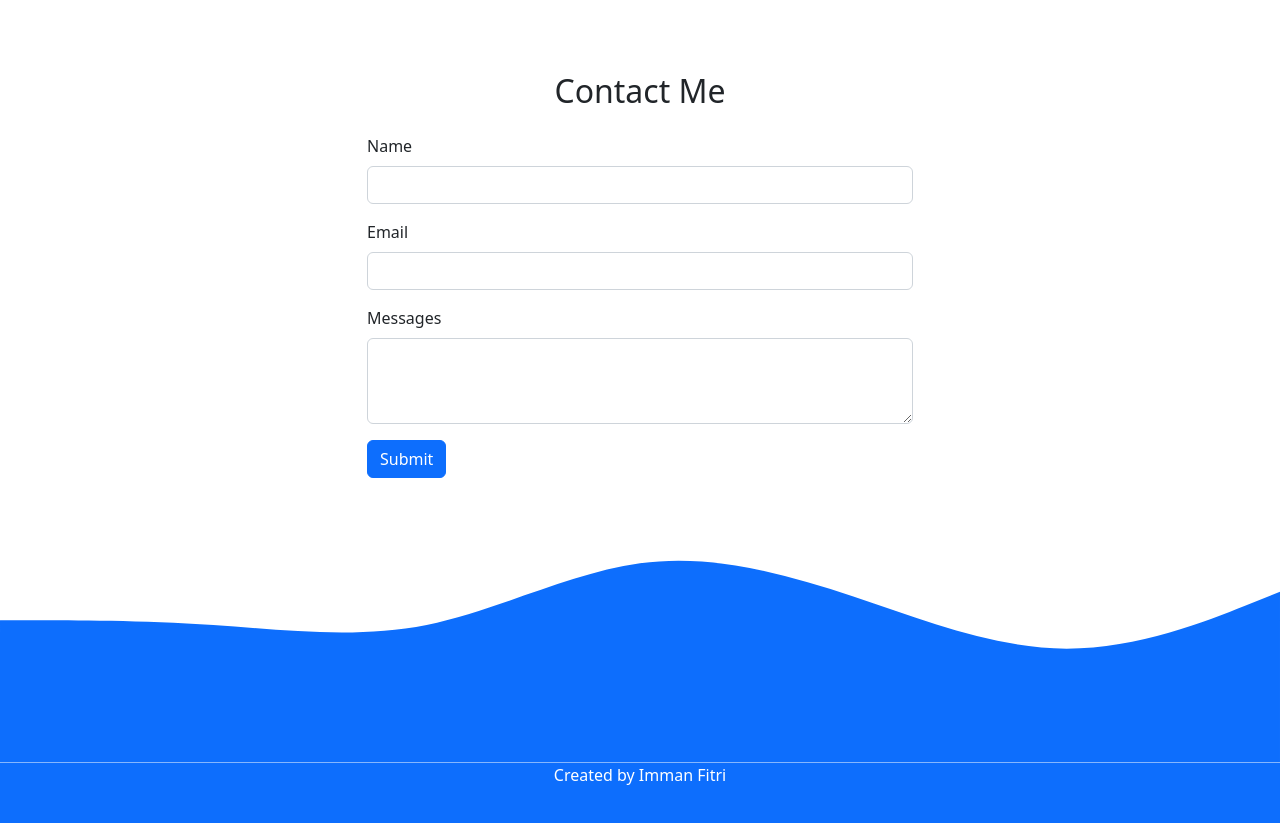
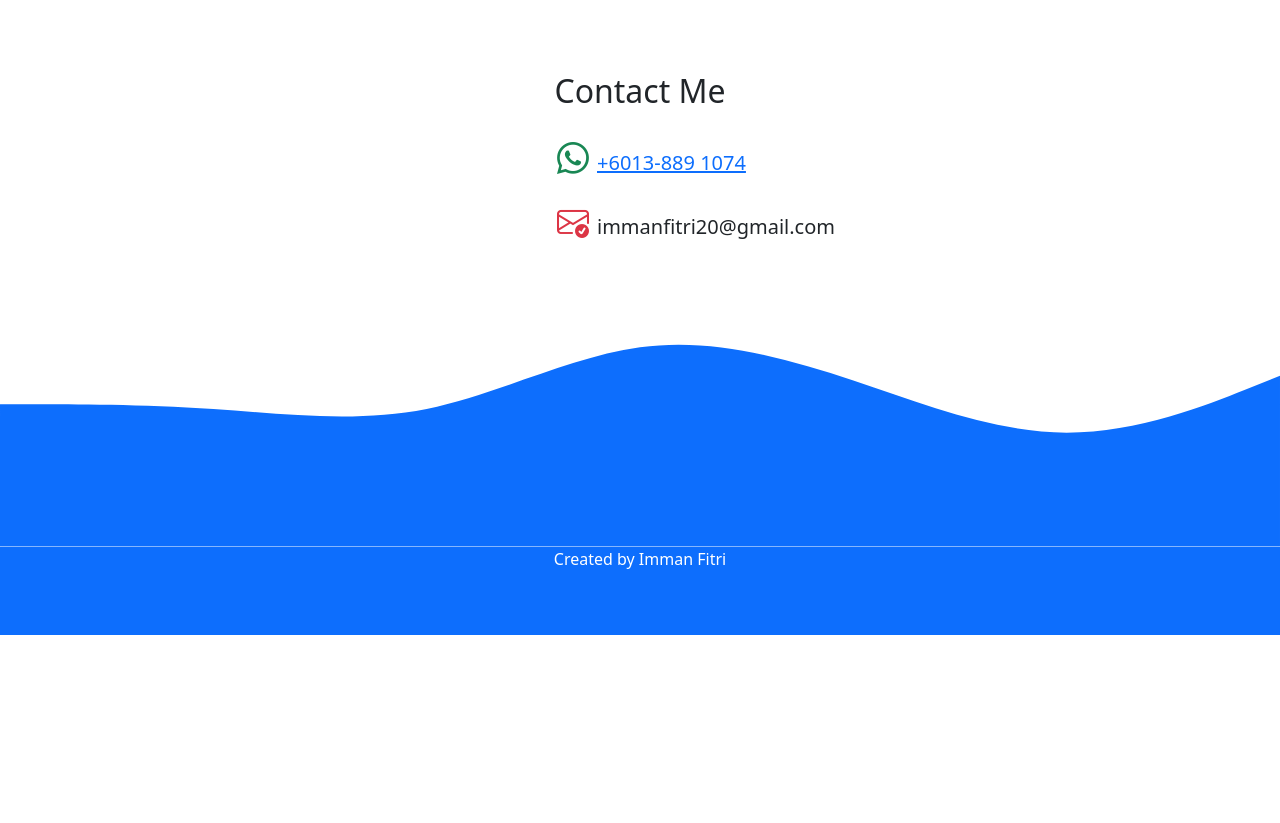
Before and after one commit to ImmanFtri/bootstrap_v5, a plain HTML site: page portfolio/index.html in a window 1280 px wide. Shown: the part 2740-3563 px from the top of the page. After the commit the page ends 3375 px from the top, so only its background shows below. Drawn offline with nearby package versions, Linux system fonts and the light colour scheme.

Commit message:
Update index.html

```diff
--- a/portfolio/index.html
+++ b/portfolio/index.html
@@ -6,6 +6,7 @@
     <title>Personal Portfolio | Imman Fitri</title>
     <link href="https://cdn.jsdelivr.net/npm/bootstrap@5.2.0-beta1/dist/css/bootstrap.min.css" rel="stylesheet" integrity="sha384-0evHe/X+R7YkIZDRvuzKMRqM+OrBnVFBL6DOitfPri4tjfHxaWutUpFmBp4vmVor" crossorigin="anonymous" />
     <link rel="stylesheet" href="style.css" />
+    <link rel="stylesheet" href="https://cdn.jsdelivr.net/npm/bootstrap-icons@1.8.3/font/bootstrap-icons.css" />
   </head>
 
   <body id="home">
@@ -171,25 +172,9 @@
         </div>
 
         <div class="row justify-content-center">
-          <div class="col-md-6">
-            <form>
-              <div class="mb-3">
-                <label for="name" class="form-label">Name</label>
-                <input type="text" class="form-control" id="name" aria-describedby="name" />
-              </div>
-
-              <div class="mb-3">
-                <label for="email" class="form-label">Email</label>
-                <input type="email" class="form-control" id="email" aria-describedby="email" />
-              </div>
-
-              <div class="mb-3">
-                <label for="msg" class="form-label">Messages</label>
-                <textarea class="form-control" id="msg" rows="3"></textarea>
-              </div>
-
-              <button type="submit" class="btn btn-primary">Submit</button>
-            </form>
+          <div class="col-md-6 offset-md-4">
+            <p class="lead"><i class="bi bi-whatsapp me-2 text-success fs-2"></i><a href="http//wa.me/60138891074">+6013-889 1074</a></p>
+            <p class="lead"><i class="bi bi-envelope-check me-2 text-danger fs-2"></i>immanfitri20@gmail.com</p>
           </div>
         </div>
       </div>
```
